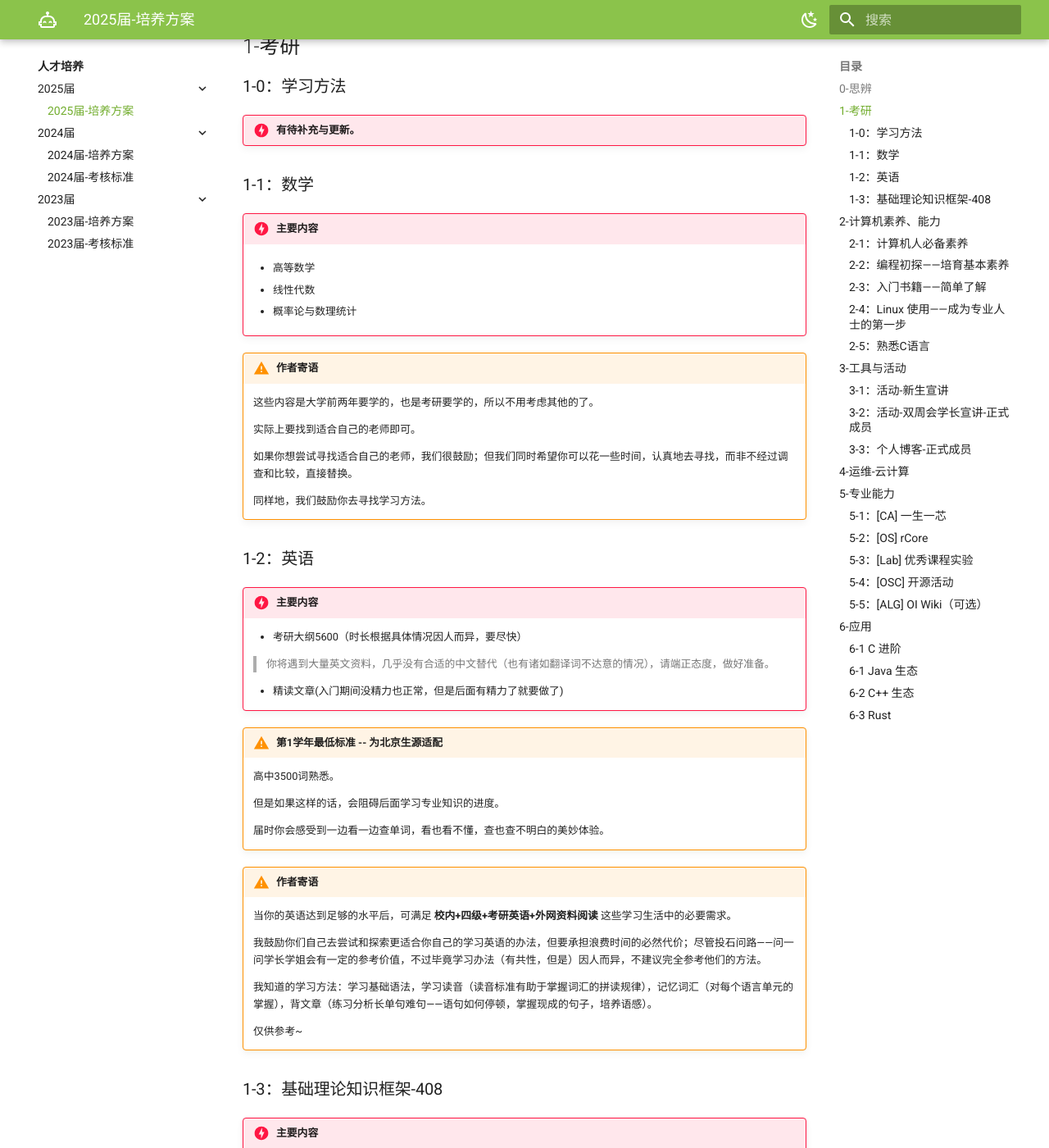
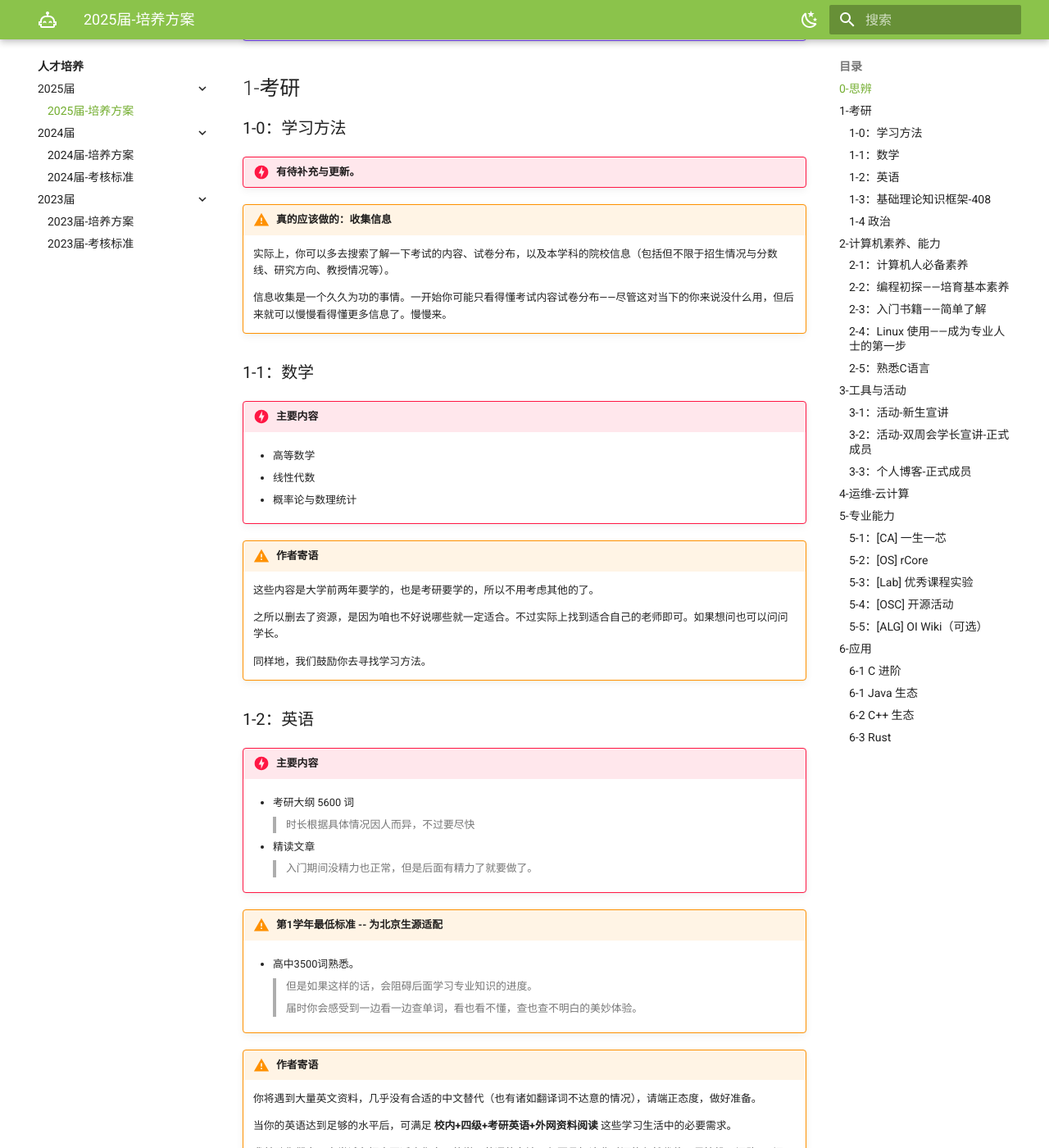
Before and after one commit to Haohahahaha/OSCA, an MkDocs documentation site: the page built from docs/guide/guide-2025.md, in a window 1280 px wide and 1400 px high, scrolled down 1237 px. Shown: the whole window at 82% size. Built offline with MkDocs 1.6.1 and Material for MkDocs 9.7.7, drawn with Linux system fonts in a browser that asks for light colours; some of the changed text lies outside the part shown.

Commit message:
2025-08-06_03:56:46 update

```diff
--- a/docs/guide/guide-2025.md
+++ b/docs/guide/guide-2025.md
@@ -44,13 +46,19 @@
 
 ## 0-思辨
 
-!!! danger "此部分为 OSCA 内部内容，后续或公开，敬请期待。"
+!!! example "此部分为 OSCA 内部内容，后续或公开，敬请期待。"
 
 ## 1-考研
 
 ### 1-0：学习方法
 
 !!! danger "有待补充与更新。"
+
+!!! warning "真的应该做的：收集信息"
+
+	实际上，你可以多去搜索了解一下考试的内容、试卷分布，以及本学科的院校信息（包括但不限于招生情况与分数线、研究方向、教授情况等）。
+
+	信息收集是一个久久为功的事情。一开始你可能只看得懂考试内容试卷分布——尽管这对当下的你来说没什么用，但后来就可以慢慢看得懂更多信息了。慢慢来。
 
 ### 1-1：数学
 
@@ -66,9 +74,7 @@
 
 	这些内容是大学前两年要学的，也是考研要学的，所以不用考虑其他的了。
 
-	实际上要找到适合自己的老师即可。
-
-	如果你想尝试寻找适合自己的老师，我们很鼓励；但我们同时希望你可以花一些时间，认真地去寻找，而非不经过调查和比较，直接替换。
+	之所以删去了资源，是因为咱也不好说哪些就一定适合。不过实际上找到适合自己的老师即可。如果想问也可以问问学长。
 
 	同样地，我们鼓励你去寻找学习方法。
 
@@ -76,29 +82,29 @@
 
 !!! danger "主要内容"
 
-	- 考研大纲5600（时长根据具体情况因人而异，要尽快）
+	- 考研大纲 5600 词
 
-	  > 你将遇到大量英文资料，几乎没有合适的中文替代（也有诸如翻译词不达意的情况），请端正态度，做好准备。
+		> 时长根据具体情况因人而异，不过要尽快
 
-	- 精读文章(入门期间没精力也正常，但是后面有精力了就要做了)
+	- 精读文章
+
+		> 入门期间没精力也正常，但是后面有精力了就要做了。
 
 !!! warning "第1学年最低标准 -- 为北京生源适配"
 
-	高中3500词熟悉。
+	- 高中3500词熟悉。
 
-	但是如果这样的话，会阻碍后面学习专业知识的进度。
-
-	届时你会感受到一边看一边查单词，看也看不懂，查也查不明白的美妙体验。
+    	> 但是如果这样的话，会阻碍后面学习专业知识的进度。
+    	>
+    	> 届时你会感受到一边看一边查单词，看也看不懂，查也查不明白的美妙体验。
 
 !!! warning "作者寄语"
+
+	你将遇到大量英文资料，几乎没有合适的中文替代（也有诸如翻译词不达意的情况），请端正态度，做好准备。
 
 	当你的英语达到足够的水平后，可满足 **校内+四级+考研英语+外网资料阅读** 这些学习生活中的必要需求。
 
 	我鼓励你们自己去尝试和探索更适合你自己的学习英语的办法，但要承担浪费时间的必然代价；尽管投石问路——问一问学长学姐会有一定的参考价值，不过毕竟学习办法（有共性，但是）因人而异，不建议完全参考他们的方法。
-
-	我知道的学习方法：学习基础语法，学习读音（读音标准有助于掌握词汇的拼读规律），记忆词汇（对每个语言单元的掌握），背文章（练习分析长单句难句——语句如何停顿，掌握现成的句子，培养语感）。
-
-	仅供参考~
 
 ### 1-3：基础理论知识框架-408
 
@@ -114,11 +120,15 @@
 
 !!! info "资源与方法"
 
-	- 书：首先是王道，其次是教材
+	- 书：首先是{==王道==}，其次是教材
 
 	- 课程：王道、零一、[Beokayy_](https://space.bilibili.com/16113747?)
 
-    - 方法：稍后更新……
+    - 方法：多学几遍就懂了😉，and记得刷题。不懂就问吧！
+
+### 1-4 政治
+
+!!! quote "这不是你现在要考虑的内容😉放轻松。"
 
 ## 2-计算机素养、能力
 
@@ -369,7 +379,19 @@
 
 ## 4-运维-云计算
 
-!!! danger "有待补充和开发"
+!!! danger "主要内容"
+
+	【起手式：个人服务器】
+
+	- 【攒机】搞一台计算机，来部署你个人的服务器吧！攒机是垃圾佬的必备技能，尝试用最少的钱来配出最合适的硬件！
+
+	- 【部署】搭建个人服务器当然是用来部署应用，来方便我们的学习生活了。举几个例子吧：NextCloud私有云盘、Alist网盘聚合、NavidRome音乐服务器等等。你可以看看这个充分体现创客精神的[视频](https://www.bilibili.com/video/BV1DB4y1j7Z7)。
+
+	- 【PVE】个人服务器的虚拟化，当然要用PVE！有关PVE的帖子，[这里](https://cs.haohaha.cn/04-Server/)是一部分。更多相关书签，{==可以问问zhr==}😋。
+
+	【进阶：生产环境】
+
+	- 有待更新与探索。读者可以去知乎等社区搜索学习路线。
 
 
 ## 5-专业能力
@@ -486,13 +508,15 @@
 
 !!! danger "主要内容"
 
-	稍后更新
+	- 有待探索，读者可以去知乎等社区搜索学习路线。
 
 ### 6-2 C++ 生态
 
 !!! danger "主要内容"
 
-	- 侯捷视频教程
+	- 侯捷视频教程……
+
+	- 有待探索，读者可以去知乎等社区搜索学习路线。
 
 ### 6-3 Rust
 
```
Also changed, not shown: other parts of docs/guide/guide-2025.md (+4 -2 lines).
